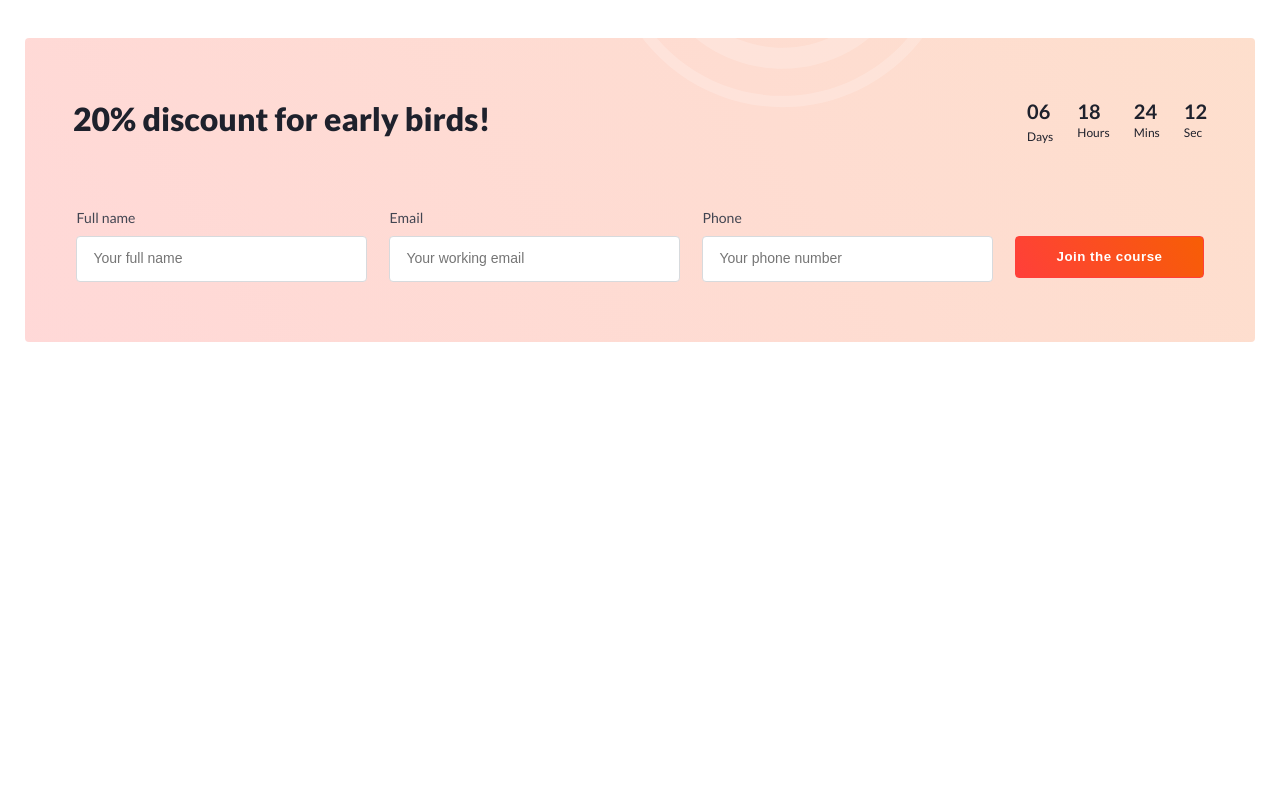
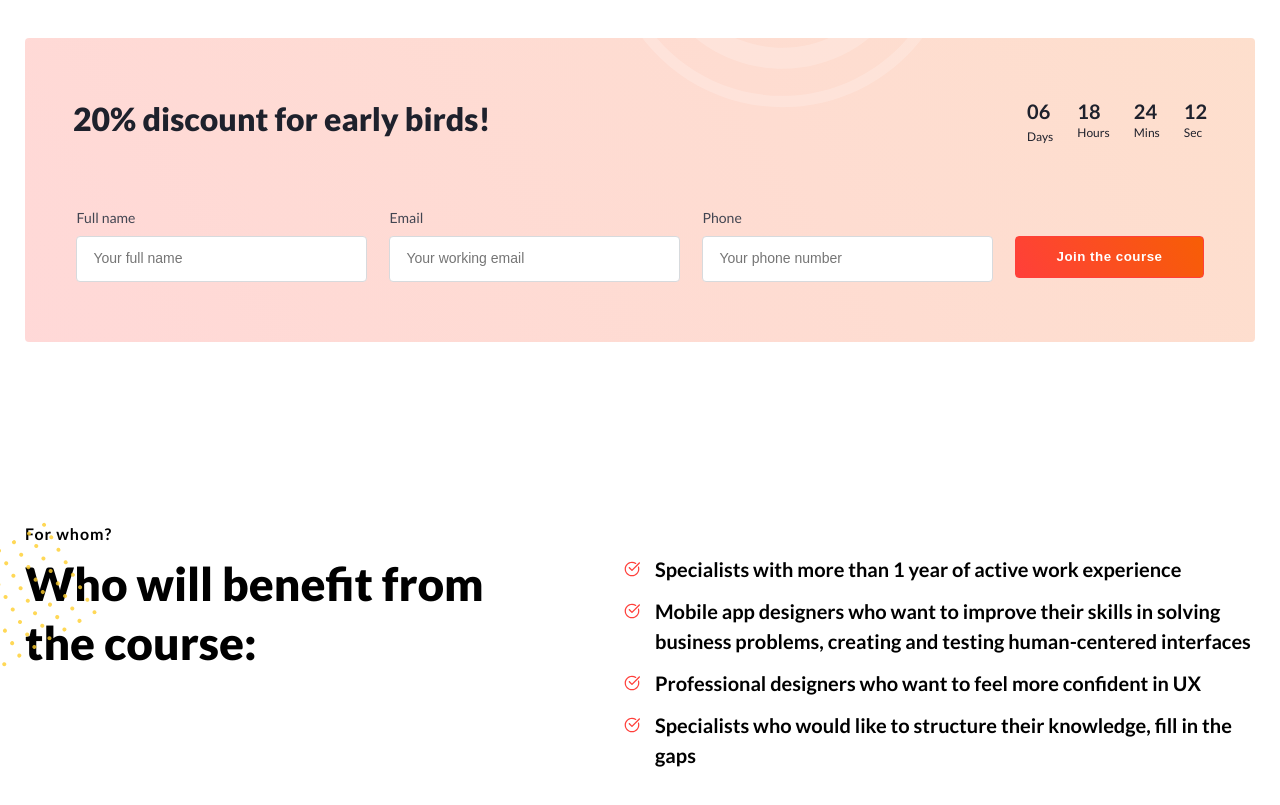
Before and after one commit to SergeyEvtush/bem_practice, a plain HTML site: page expiriense.html in a window 1280 px wide. Shown: the part 2681-3486 px from the top of the page. Before the commit the page ends 3203 px from the top, so only its background shows below. Drawn offline with Linux system fonts and the light colour scheme; files whose address does not match are found by name.

Commit message:
for whom section

```diff
--- a/css/style.css
+++ b/css/style.css
@@ -2341,3 +2341,69 @@ color: #1E212C;
 
 	}
 }
+/*------------for whom-------------------*/
+.for-whom {
+}
+.for-whom__body {
+	margin:0px 0px 180px 0px;
+}
+.for-whom__dots {
+	left: 0;
+
+}
+
+.for-whom__content {
+}
+.content-block {
+	display: flex;
+	justify-content: space-between;
+
+}
+@media(max-width:767px){
+	.for-whom__content {
+		flex-wrap: wrap;
+		align-items: center;
+		justify-content: center;
+		text-align: center;
+	}
+}
+.for-whom__title {
+	margin:0px 135px 0px 0px;
+}
+@media(max-width:767px){
+	.for-whom__title {
+		margin:0px 0px 0px 0px;
+	}
+}
+.title-block {
+}
+.subtitle-content {
+}
+.subtitle-content__text {
+}
+.title-content {
+}
+.title-content__text {
+}
+.for-whom__list {
+	margin:32px 0px 0px 0px;
+	max-width: 600px;
+
+}
+.list-block {
+}
+.for-whom__list .list-block__items {
+font-size: 20px;
+font-weight: 700;
+line-height: 1.5;
+
+}
+.for-whom__list .list-block__items:not(:last-child) {
+margin:0px 0px 20px 0px;
+	}
+.list-block__items {
+}
+.items-block {
+}
+.items-block__item {
+}
--- a/expiriense.html
+++ b/expiriense.html
@@ -1,5 +1,6 @@
 <!DOCTYPE html>
 <html lang="en">
+
 <head>
 	<meta charset="UTF-8">
 	<meta http-equiv="X-UA-Compatible" content="IE=edge">
@@ -8,6 +9,7 @@
 	<link rel="stylesheet" href="css/iconsfont.css">
 	<title>Bem praktice page3</title>
 </head>
+
 <body>
 	<div class="wraper">
 		<main class="expiriense-page">
@@ -63,11 +65,14 @@
 										<a href="" class="menu__button btn">Get consultation</a>
 									</div>
 									<div class="account-registration">
-							<div class="account-registration__icon"><img src="img/homepage/header/profile.svg" alt="profile icon"></div>
+										<div class="account-registration__icon"><img src="img/homepage/header/profile.svg"
+												alt="profile icon"></div>
 										<div class="account-registration__link login-registration">
 											<a href="#" class="login-registration__link">Log in</a>
 										</div>
-							<div class="account-registration__del"><p>/</p></div>
+										<div class="account-registration__del">
+											<p>/</p>
+										</div>
 										<div class="account-registration__link login-registration">
 											<a href="#" class="login-registration__link">Register</a>
 										</div>
@@ -102,7 +107,10 @@
 								</div>
 								<div class="about__description description-about-block">
 									<p class="description-text-content">
-									Urna nisi, arcu cras nunc. Aenean quam est lobortis mi non fames dictum suspendisse. Morbi mauris cras massa ut dolor quis sociis mollis augue. Nunc, sodales tortor sit diam mi amet massa. Fermentum diam diam sociis vestibulum. Nulla nisl accumsan, id dignissim massa ut amet. Amet enim, nisi tempus vehicula.
+										Urna nisi, arcu cras nunc. Aenean quam est lobortis mi non fames dictum suspendisse. Morbi
+										mauris cras massa ut dolor quis sociis mollis augue. Nunc, sodales tortor sit diam mi amet
+										massa. Fermentum diam diam sociis vestibulum. Nulla nisl accumsan, id dignissim massa ut
+										amet. Amet enim, nisi tempus vehicula.
 									</p>
 								</div>
 								<div class="you-will-learn">
@@ -111,12 +119,16 @@
 									</div>
 									<div class="you-will-learn__list list-block">
 										<ul class="list-block__items items-block">
-										<li class="items-block__item">A fermentum in morbi pretium aliquam adipiscing donec tempus.</li>
+											<li class="items-block__item">A fermentum in morbi pretium aliquam adipiscing donec
+												tempus.</li>
 											<li class="items-block__item">Vulputate placerat amet pulvinar lorem nisl.</li>
-										<li class="items-block__item">Consequat feugiat habitant gravida quisque elit bibendum id adipiscing sed.</li>
+											<li class="items-block__item">Consequat feugiat habitant gravida quisque elit bibendum
+												id adipiscing sed.</li>
 											<li class="items-block__item">Etiam duis lobortis in fames ultrices commodo nibh.</li>
-										<li class="items-block__item">Fringilla in nec risus congue venenatis pretium posuere nec.</li>
-										<li class="items-block__item">Cursus eu pretium, vulputate tempus quam massa sed at.</li>
+											<li class="items-block__item">Fringilla in nec risus congue venenatis pretium posuere
+												nec.</li>
+											<li class="items-block__item">Cursus eu pretium, vulputate tempus quam massa sed at.
+											</li>
 										</ul>
 									</div>
 								</div>
@@ -132,7 +144,8 @@
 										</div>
 										<div class="item-card__content">
 											<p class="content-card">
-										Nulla sem adipiscing adipiscing felis fringilla. Adipiscing mauris quam ac elit tristique dis.
+												Nulla sem adipiscing adipiscing felis fringilla. Adipiscing mauris quam ac elit
+												tristique dis.
 											</p>
 										</div>
 									</div>
@@ -145,7 +158,8 @@
 										</div>
 										<div class="item-card__content">
 											<p class="content-card">
-										Nulla sem adipiscing adipiscing felis fringilla. Adipiscing mauris quam ac elit tristique dis.
+												Nulla sem adipiscing adipiscing felis fringilla. Adipiscing mauris quam ac elit
+												tristique dis.
 											</p>
 										</div>
 									</div>
@@ -158,7 +172,8 @@
 										</div>
 										<div class="item-card__content">
 											<p class="content-card">
-										Nulla sem adipiscing adipiscing felis fringilla. Adipiscing mauris quam ac elit tristique dis.
+												Nulla sem adipiscing adipiscing felis fringilla. Adipiscing mauris quam ac elit
+												tristique dis.
 											</p>
 										</div>
 									</div>
@@ -176,13 +191,11 @@
 					<div class="cody__circules figures">
 						<img src="img/homepage/learning-process/circules.svg" alt="circules">
 					</div>
-			<!--<div class="learning-process__dots figures">
-				<img src="img/homepage/learning-process/dots.svg" alt="dots">
-			</div> -->
 					<div class="cody__container _container">
 						<div class="course-curator manager">
 							<div class="course-curator__image image-manager">
-					<div class="background-image"><img src="img/homepage/learning-process/curator.png" alt="Cody Fisher"></div>
+								<div class="background-image"><img src="img/homepage/learning-process/curator.png"
+										alt="Cody Fisher"></div>
 							</div>
 							<div class="course-curator__description description-manager">
 								<div class="description-manager__title title-block">
@@ -202,14 +215,24 @@
 								</div>
 								<div class="description-manager__benefits manager-benefits">
 									<ul class="benefits-list">
-						<li class="benefits-list__item _icon-star"><p class="benefits-description">4.9 rate</p></li>
-						<li class="benefits-list__item _icon-Play"><p class="benefits-description">4 courses</p></li>
-						<li class="benefits-list__item _icon-profile"><p class="benefits-description">350 students</p></li>
+										<li class="benefits-list__item _icon-star">
+											<p class="benefits-description">4.9 rate</p>
+										</li>
+										<li class="benefits-list__item _icon-Play">
+											<p class="benefits-description">4 courses</p>
+										</li>
+										<li class="benefits-list__item _icon-profile">
+											<p class="benefits-description">350 students</p>
+										</li>
 									</ul>
 								</div>
 								<div class="description-manager__content">
 									<p class="content-description">
-						Mattis adipiscing aliquam eu proin metus a iaculis faucibus. Tempus curabitur venenatis, vulputate venenatis fermentum ante. Nisl, amet id semper semper quis commodo, consequat. Massa rhoncus sit morbi odio. Sit maecenas nibh consectetur vel diam. Sem vulputate molestie laoreet at massa sed pharetra. Ac commodo platea id habitasse proin. Nullam sit nec ipsum posuere non. Nam vel aliquam tristique sollicitudin interdum quam.
+										Mattis adipiscing aliquam eu proin metus a iaculis faucibus. Tempus curabitur venenatis,
+										vulputate venenatis fermentum ante. Nisl, amet id semper semper quis commodo, consequat.
+										Massa rhoncus sit morbi odio. Sit maecenas nibh consectetur vel diam. Sem vulputate
+										molestie laoreet at massa sed pharetra. Ac commodo platea id habitasse proin. Nullam sit
+										nec ipsum posuere non. Nam vel aliquam tristique sollicitudin interdum quam.
 									</p>
 								</div>
 								<div class="manager-socials">
@@ -259,7 +282,8 @@
 										<h3 class="title-process">Watching online video lectures</h3>
 									</div>
 									<div class="item-process__content">
-									<p class="process-content">Culpa nostrud commodo ea consequat aliquip reprehenderit. Veniam velit nostrud aliquip sunt.</p>
+										<p class="process-content">Culpa nostrud commodo ea consequat aliquip reprehenderit.
+											Veniam velit nostrud aliquip sunt.</p>
 									</div>
 								</div>
 								<div class="process-block__item item-process">
@@ -274,7 +298,8 @@
 										<h3 class="title-process">Watching online video lectures</h3>
 									</div>
 									<div class="item-process__content">
-									<p class="process-content">Culpa nostrud commodo ea consequat aliquip reprehenderit. Veniam velit nostrud aliquip sunt.</p>
+										<p class="process-content">Culpa nostrud commodo ea consequat aliquip reprehenderit.
+											Veniam velit nostrud aliquip sunt.</p>
 									</div>
 								</div>
 								<div class="process-block__item item-process">
@@ -289,7 +314,8 @@
 										<h3 class="title-process">Watching online video lectures</h3>
 									</div>
 									<div class="item-process__content">
-									<p class="process-content">Culpa nostrud commodo ea consequat aliquip reprehenderit. Veniam velit nostrud aliquip sunt.</p>
+										<p class="process-content">Culpa nostrud commodo ea consequat aliquip reprehenderit.
+											Veniam velit nostrud aliquip sunt.</p>
 									</div>
 								</div>
 								<div class="process-block__item item-process">
@@ -304,7 +330,8 @@
 										<h3 class="title-process">Corrections if needed</h3>
 									</div>
 									<div class="item-process__content">
-									<p class="process-content">Sit veniam aute dolore adipisicing nulla sit culpa. Minim mollit voluptate ullamco proident ea ad.</p>
+										<p class="process-content">Sit veniam aute dolore adipisicing nulla sit culpa. Minim
+											mollit voluptate ullamco proident ea ad.</p>
 									</div>
 								</div>
 							</div>
@@ -334,15 +361,21 @@
 									<form action="#" class="form-discount">
 										<div class="form-discount__item">
 											<label for="name-discount" class="input-label">Full name</label>
-										<input type="text" class="form-discount__input discount-form-input discount-form-input_name" id="name-discount" placeholder="Your full name">
+											<input type="text"
+												class="form-discount__input discount-form-input discount-form-input_name"
+												id="name-discount" placeholder="Your full name">
 										</div>
 										<div class="form-discount__item">
 											<label for="email-discount" class="input-label">Email</label>
-										<input type="text" class="form-discount__input discount-form-input discount-form-input_email" id="email-discount" placeholder="Your working email">
+											<input type="text"
+												class="form-discount__input discount-form-input discount-form-input_email"
+												id="email-discount" placeholder="Your working email">
 										</div>
 										<div class="form-discount__item">
 											<label for="phone-discount" class="input-label">Phone</label>
-										<input type="text" class="form-discount__input discount-form-input discount-form-input_phone" id="phone-discount" placeholder="Your phone number">
+											<input type="text"
+												class="form-discount__input discount-form-input discount-form-input_phone"
+												id="phone-discount" placeholder="Your phone number">
 										</div>
 										<div class="form-discount__btn">
 											<button class="btn button-discount">Join the course</button>
@@ -354,8 +387,42 @@
 					</div>
 				</div>
 			</section>
+			<section class="for-whom">
+				<div class="for-whom__body">
+					<div class="for-whom__dots figures">
+						<img src="img/homepage/for_whom/dots.svg" alt="dots">
+					</div>
+					<div class="for-whom__container _container">
+						<div class="for-whom__content content-block">
+							<div class="for-whom__title title-block">
+								<div class="subtitle-content">
+									<h6 class="subtitle-content__text">For whom?</h6>
+								</div>
+								<div class="title-content">
+									<h2 class="title-content__text">
+										Who will benefit from the course:
+									</h2>
+								</div>
+							</div>
+							<div class="for-whom__list list-block">
+								<ul class="list-block__items items-block">
+									<li class="items-block__item">Specialists with more than 1 year of active work experience
+									</li>
+									<li class="items-block__item">Mobile app designers who want to improve their skills in
+										solving business problems, creating and testing human-centered interfaces</li>
+									<li class="items-block__item">Professional designers who want to feel more confident in UX
+									</li>
+									<li class="items-block__item">Specialists who would like to structure their knowledge, fill
+										in the gaps</li>
+								</ul>
+							</div>
+						</div>
+					</div>
+				</div>
+			</section>
 		</main>
 	</div>
 	<!-- <script src="js/script.js"></script> -->
 </body>
+
 </html>
```
Also changed, not shown: img/homepage/for_whom/dots.svg (added). Lines whose indentation alone changed are shown as unchanged.
